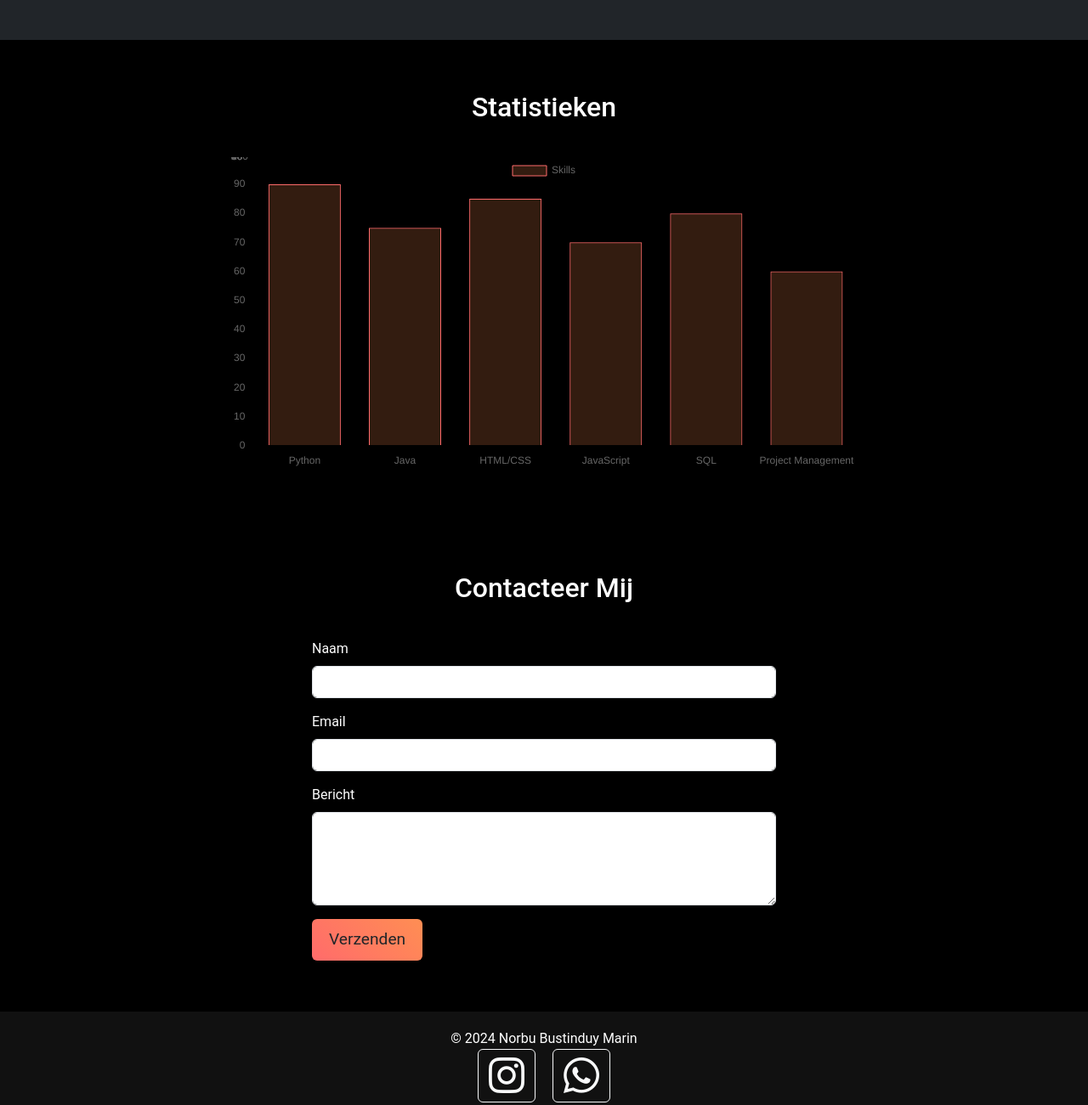
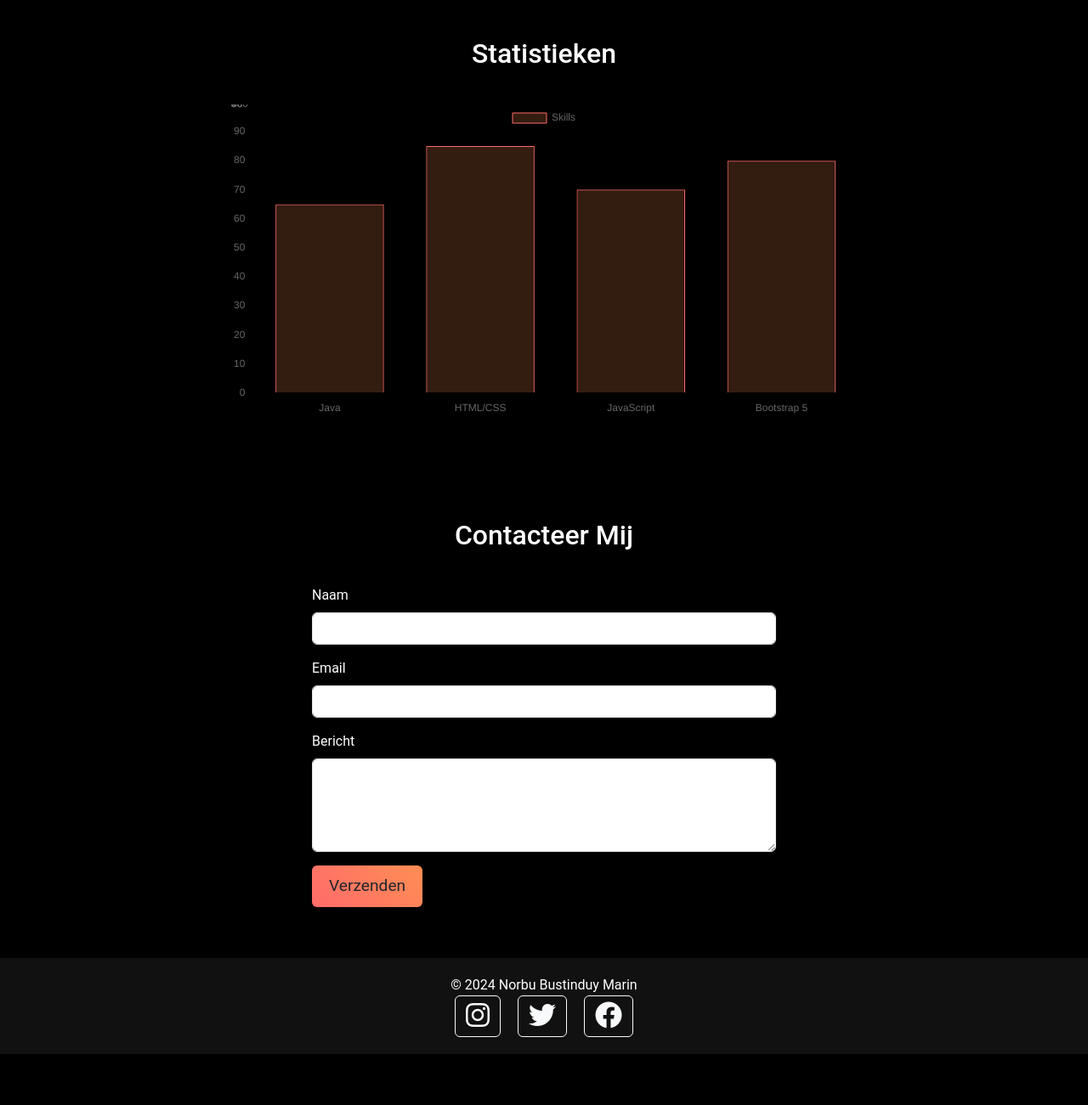
Before and after one commit to NorbuBustinduyMarin/NorbuBustinduyMarin.github.io, a website: page index.html in a window 1280 px wide. Shown: the part 1760-3061 px from the top of the page at 85% size. After the commit the page ends 3001 px from the top, so only its background shows below. Drawn offline with nearby package versions, Linux system fonts and the light colour scheme.

Commit message:
updated chart

```diff
--- a/css/style.css
+++ b/css/style.css
@@ -36,10 +36,7 @@ body {
     text-shadow: 2px 2px 8px rgba(0, 0, 0, 0.7);
     animation: fadeIn 3s ease-in-out;
 }
-@keyframes fadeIn {
-    0% { opacity: 0; }
-    100% { opacity: 1; }
-}
+
 .btn-custom {
     background: linear-gradient(45deg, #ff6b6b, #ff8e53);
     border: none;
--- a/index.html
+++ b/index.html
@@ -55,7 +55,7 @@
                     <a href="#contact" class="btn btn-custom">Neem contact op</a>
                 </div>
                 <div class="col-lg-6 text-center">
-                    <img src="/img/Norofo.jpeg" class="img-fluid rounded-circle" alt="Profiel Foto">
+                    <img src="/img/Norbupofo.jpeg" class="img-fluid rounded-circle" alt="Profiel Foto">
                 </div>
             </div>
         </div>
@@ -75,7 +75,7 @@
                 </div>
                 <div class="col-md-4">
                     <div class="project-card p-3 mb-4">
-                        <img src="https://source.unsplash.com/400x300/?technology,web" class="img-fluid" alt="Project 2">
+                        <img src="/img/whackamole (2).png" class="img-fluid" alt="Project 2">
                         <h5 class="mt-3">Project 2</h5>
                         <p>Beschrijving van project 2.</p>
                     </div>
@@ -106,10 +106,10 @@
             const skillChart = new Chart(ctx, {
                 type: 'bar', // You can change this to 'bar' if you prefer a bar chart
                 data: {
-                    labels: ['Python', 'Java', 'HTML/CSS', 'JavaScript', 'SQL', 'Project Management'],
+                    labels: ['Java', 'HTML/CSS', 'JavaScript', 'Bootstrap 5'],
                     datasets: [{
                         label: 'Skills',
-                        data: [90, 75, 85, 70, 80, 60],
+                        data: [65, 85, 70, 80],
                         backgroundColor: 'rgba(255, 142, 83, 0.2)',
                         borderColor: '#ff6b6b',
                         borderWidth: 1
@@ -158,9 +158,12 @@
         <div class="container">
             <p class="mb-0">&copy; 2024 Norbu Bustinduy Marin</p>
             <div class="social"></div>
-            <a href="https://www.instagram.com" class="btn btn-outline-light mx-2" target="_blank">
-                <i class="fab fa-instagram fa-3x"></i>
+            <a href="#" class="btn btn-outline-light mx-2" target="_blank">
+                <i class="fab fa-instagram fa-2x"></i>
               </a>
-              <a href="https://www.instagram.com" class="btn btn-outline-light mx-2" target="_blank">
-                <i class="fab fa-whatsapp fa-3x"></i>
+              <a href="" class="btn btn-outline-light mx-2" target="_blank">
+                <i class="fab fa-twitter fa-2x"></i>
               </a>
+              <a href="" class="btn btn-outline-light mx-2" target="_blank">
+                <i class="fab fa-facebook fa-2x"></i>
+              </a>
```
Also changed, not shown: img/whackamole (2).png (added).
